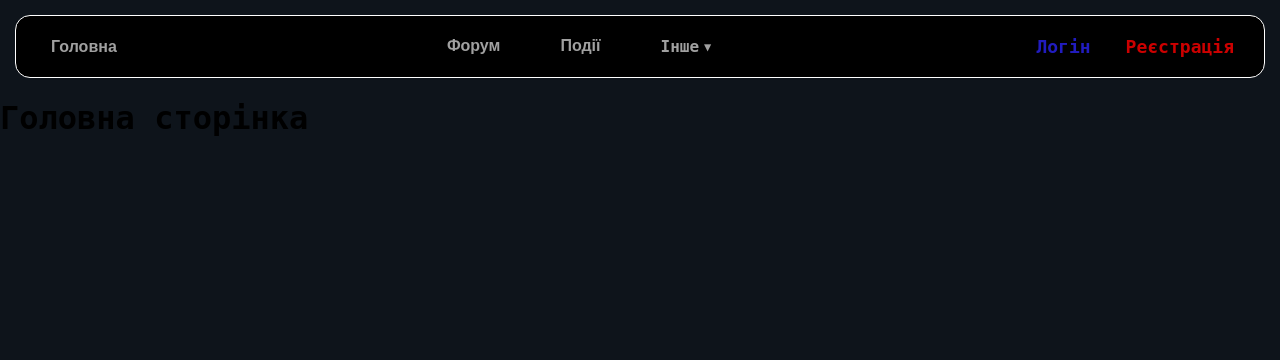
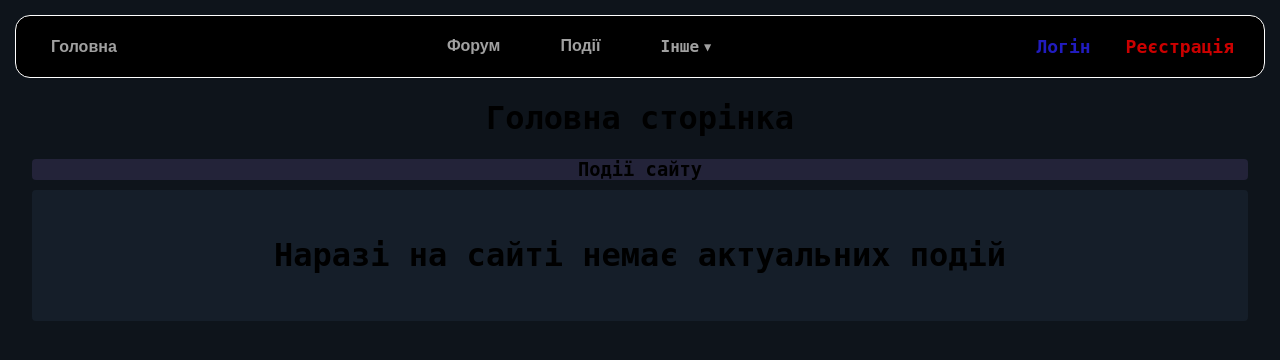
Before and after one commit to 13max11/portal_group, a Django app: page / in a window 1280 px wide. Shown: the top 360 px of the page. Run offline with Django 5.2, Linux system fonts and the light colour scheme; data that the repository does not hold is empty.

Commit message:
прихорошив головну сторінку поки не докінця якмінімум категорії треба якось в нормальний вигляд привести але я планую скопіпастить вид топіку тому поки там нічого немає також додав заголовки на всі сторінки

```diff
--- a/forum_system/urls.py
+++ b/forum_system/urls.py
@@ -6,9 +6,10 @@ urlpatterns = [
     path('category/', views.CategoryListView.as_view(), name='category'),
     path('category/<int:pk>/', views.CategoryDetailView.as_view(), name='category-detail'),
     path('create-topic/', views.TopicCreateView.as_view(), name='create-topic'),
+    path('category/create/', views.create_category, name='create-category'),
     path('topic/<int:pk>/', views.TopicDetailView.as_view(), name='topic-detail'),
     path('topic/<int:pk>/edit/', views.update_topic, name='update-topic'),
-    path('topic/<int:pk>/delete', views.delete_topic, name='delete-topic'),
+    path('topic/<int:pk>/delete/', views.delete_topic, name='delete-topic'),
 
     # urls для голосування
     path('poll/<int:pk>/vote/', views.vote_poll, name='vote'),
--- a/forum_system/views.py
+++ b/forum_system/views.py
@@ -1,5 +1,6 @@
 from django.shortcuts import render, redirect, get_object_or_404
 from .models import Category, Topic, Comment, Like
+from events_system.models import Event
 from django.contrib.auth.decorators import login_required
 #from django.contrib.auth.models import User
 from django.contrib import messages
@@ -12,6 +13,11 @@ from django.urls import reverse_lazy
 from .forms import TopicForm, CategoryForm, Category, PollForm, PollOptionForm
 from django.http import JsonResponse
 from .models import Topic, Poll, PollOption, PollVote
+
+from django.utils import timezone
+from datetime import timedelta
+from django.db.models import Count, Q
+
 
 @login_required
 def create_poll(request, topic_id):
@@ -198,20 +204,20 @@ class CategoryListView(ListView):
     context_object_name = 'categorys'
 
 def index(request):
-    categories = Category.objects.all()
+    events = Event.objects.filter(date_start__gte=timezone.now()).order_by('date_start')[:3]
+    one_week_ago = timezone.now() - timedelta(days=7)
+
+    categories = Category.objects.annotate(
+        topic_count=Count('topics', filter=Q(topics__created_at__gte=one_week_ago))
+    ).order_by('-topic_count')[:5]
     form = None
 
-    # Только администратор может видеть и использовать форму
-    if request.user.is_staff:
-        if request.method == 'POST':
-            form = CategoryForm(request.POST)
-            if form.is_valid():
-                form.save()
-                return redirect('index')
-        else:
-            form = CategoryForm()
+    context = {
+        'categories': categories,
+        'events': events,
+    }
 
-    return render(request, 'forum_system/index.html')
+    return render(request, 'forum_system/index.html', context)
 
 def forum(request):
     categories = Category.objects.all()
@@ -230,6 +236,21 @@ def forum(request):
         'categories': categories,
         'form': form
     })
+
+def create_category(request):
+    if request.user.is_staff:
+        if request.method == 'POST':
+            form = CategoryForm(request.POST)
+            if form.is_valid():
+                form.save()
+                return redirect('index')
+        else:
+            form = CategoryForm()
+
+    else:
+        return redirect('forum')
+
+    return render(request, 'forum_system/create_category.html', {'form':form})
 
 def update_topic(request, pk):
     topic = get_object_or_404(Topic, pk=pk)
--- /dev/null
+++ b/static/css/main_page.css
@@ -0,0 +1,66 @@
+.head {
+    text-align: center;
+}
+
+.events_div {
+    width: 95%;
+    margin-left: auto;
+    margin-right: auto;
+}
+
+.events_title {
+    text-align: center;
+    background-color: rgb(35, 35, 57);
+    width: 100%;
+    border-radius: 4px;
+}
+
+.events_title>h3 {
+    margin-bottom: 10px;
+}
+
+.event-cards-field {
+    display: flex;
+}
+
+
+.event-cards {
+    position: relative;
+    width: 30vw;
+    padding: 6px;
+    margin-left: auto;
+    margin-right: auto;
+    border-style: solid;
+    border-radius: 5px;
+    position: relative;
+}
+
+.event-cart-background {
+    position: absolute;
+    margin: -6px;
+    width: 100%;
+    height: 100%;
+    filter: blur(10px) brightness(40%);
+    opacity: .6;
+    background-size: cover;
+    background-position: center bottom;
+    z-index: -1;
+}
+
+.event-cards>img {
+    width: 30vw;
+    height: 31vh;
+    object-fit: cover;
+    border-style: solid;
+    border-radius: 5px;
+    border-width: 1px;
+    border-color: #10171f;
+}
+
+.not-events-message {
+    width: 100%;
+    padding: 25px;
+    background-color: #151e29;
+    text-align: center;
+    border-radius: 4px;
+}
--- a/templates/auth_sys/login.html
+++ b/templates/auth_sys/login.html
@@ -1,4 +1,6 @@
 {% extends 'base.html' %}
+
+{% block title %}Вхід до акаунту{% endblock %}
 
 {% block content %}
 <h2>Вхід в акаунту</h2>
--- a/templates/auth_sys/register.html
+++ b/templates/auth_sys/register.html
@@ -1,4 +1,6 @@
 {% extends 'base.html' %}
+
+{% block title %}Реєстрація нового акаунту{% endblock %}
 
 {% block content %}
 <h2>Реєстрація</h2>
--- a/templates/base.html
+++ b/templates/base.html
@@ -2,7 +2,7 @@
 <html lang="ua">
 <head>
     <meta charset="UTF-8">
-    <title>Груповий</title>
+    <title>{% block title %}портал группи{% endblock %}</title>
     {% load static %}
     <link rel="stylesheet" href="{% static 'css/style.css' %}">
 </head>
--- a/templates/events_system/event_list.html
+++ b/templates/events_system/event_list.html
@@ -1,4 +1,6 @@
 {% extends 'base.html' %}
+
+{% block title %}Список подій{% endblock %}
 
 {% block content %}
 <body>
--- a/templates/forum_system/category_detail.html
+++ b/templates/forum_system/category_detail.html
@@ -1,4 +1,6 @@
 {% extends 'base.html' %}
+
+{% block title %}Категорія {{category.name}}{% endblock %}
 
 {% block content %}
 
--- a/templates/forum_system/categorys.html
+++ b/templates/forum_system/categorys.html
@@ -1,7 +1,7 @@
 {% extends 'base.html' %}
-
+{% block title %}Категорії{% endblock %}
 {% block content %}
-
+    <a href="{% url 'create-category' %}">створити категорію</a>
 {% for category in categorys %}
 
     <a href="{% url 'category-detail' category.id %}"><h1>{{ category.name }}</h1></a>
--- a/templates/forum_system/create_category.html
+++ b/templates/forum_system/create_category.html
@@ -1,4 +1,6 @@
 {% extends 'base.html' %}
+
+{% block title %}Створення категорії{% endblock %}
 
 {% block content %}
 <h1>Створити категорію</h1>
--- a/templates/forum_system/create_topic.html
+++ b/templates/forum_system/create_topic.html
@@ -1,4 +1,6 @@
 {% extends 'base.html' %}
+
+{% block title %}Створення топіку{% endblock %}
 
 {% block content %}
 <h1>Створення теми: {{ category.name }}</h1>
--- a/templates/forum_system/index.html
+++ b/templates/forum_system/index.html
@@ -1,6 +1,40 @@
 {% extends 'base.html' %}
 
+{% block title %}Головна сторінка{% endblock %}
+
 {% block content %}
-<h1>Головна сторінка</h1>
+<head>
+    {% load static %}
+    <link rel="stylesheet" href="{% static 'css/main_page.css' %}">
+</head>
+
+
+<h1 class="head">Головна сторінка</h1>
+
+<div class="events_div">
+    <div class="events_title">
+        <h3>Події сайту</h3>
+    </div>
+    <div class="event-cards-field">
+        {% for event in events %}
+            <div class="event-cards">
+                <div class="event-cart-background" style="background: url('{{ event.img.url }}') no-repeat center/cover;"></div>
+                <img src="{{event.img.url}}" alt="event preview">
+                <h3>{{event.title}}</h3>
+                <h4>{{event.date_start.date}} - {{event.date_end.date}}</h4>
+            </div>
+        {% empty %}
+            <div class="not-events-message">
+                <h1>Наразі на сайті немає актуальних подій</h1>
+            </div>
+        {% endfor %}
+    </div>
+</div>
+
+{% for category in categories %}
+    <p><a href="{% url 'category-detail' category.pk %}">{{category.name}}</a></p>
+{% endfor %}
+
+
 
 {% endblock %}
--- a/templates/forum_system/topic_detail.html
+++ b/templates/forum_system/topic_detail.html
@@ -1,4 +1,6 @@
 {% extends 'base.html' %}
+
+{% block title %}{{topic.title}}{% endblock %}
 
 {% load custom_tags %}
 
--- a/templates/forum_system/update_topic.html
+++ b/templates/forum_system/update_topic.html
@@ -1,4 +1,6 @@
 {% extends 'base.html' %}
+
+{% block title %}Оновлення топіку{% endblock %}
 
 {% block content %}
 <h1>Змінити Тему</h1>
```
Also changed, not shown: templates/auth_sys/profile.html (+5 -3 lines), templates/portfolio_sys/project_details.html (+4 -14 lines), media/comments_media/008_how-to-make-an-end-portal-in-minecraft-5224604-75af89a92455451cae090f_KvwINHw.jpg (added), media/comments_media/2012-10-01_00.42.29.png (added), media/comments_media/Без_імені.png (added), media/comments_media/віафвіаф.png (added).
